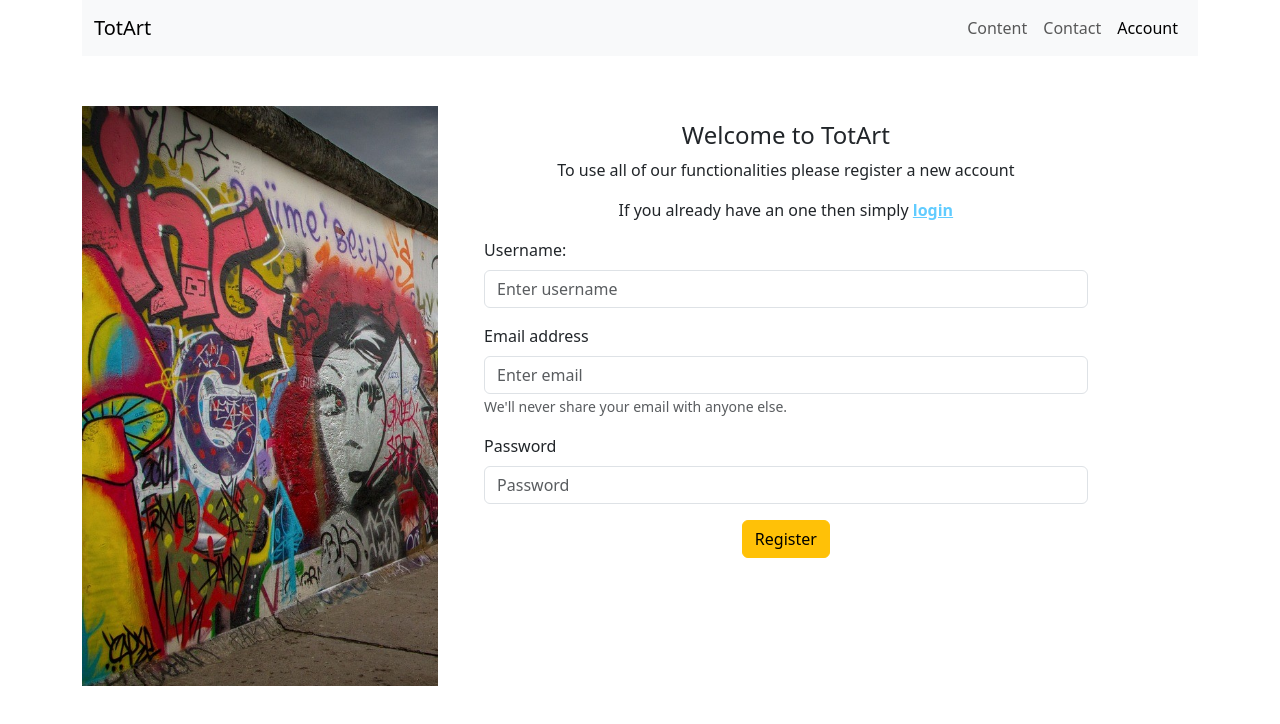
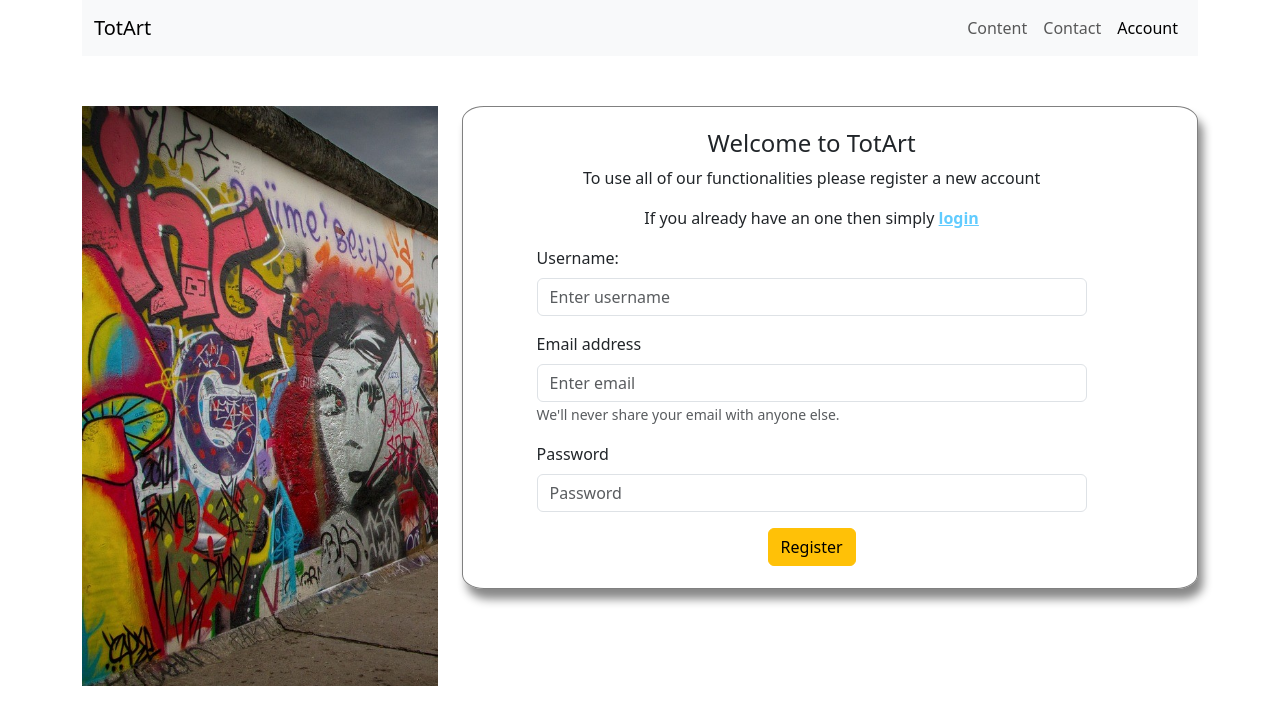
Before and after one commit to RZajacc/totArt, a React (Vite) app in the folder client/: page /account in a window 1280 px wide. Shown: the top 724 px of the page. Built offline with nearby package versions, Linux system fonts and the light colour scheme; the HTML template or start-up script is replaced by a standard one.

Commit message:
added box shadows around login/register and allowed for plain js files in tsconfig

```diff
--- a/client/src/styles/accountPage.css
+++ b/client/src/styles/accountPage.css
@@ -27,9 +27,11 @@
 }
 
 .loginContainer {
-    padding: 2% 15% 0% 3%;
+    padding: 3% 15% 3% 10%;
+    border: 1px solid gray;
+    border-radius: 3%;
+    box-shadow: 5px 10px 10px #888888;
 }
-
 
 .welcome-div {
     text-align: center;
--- a/client/tsconfig.json
+++ b/client/tsconfig.json
@@ -5,6 +5,7 @@
     "lib": ["ES2020", "DOM", "DOM.Iterable"],
     "module": "ESNext",
     "skipLibCheck": true,
+    "allowJs": true,
 
     /* Bundler mode */
     "moduleResolution": "bundler",
```
